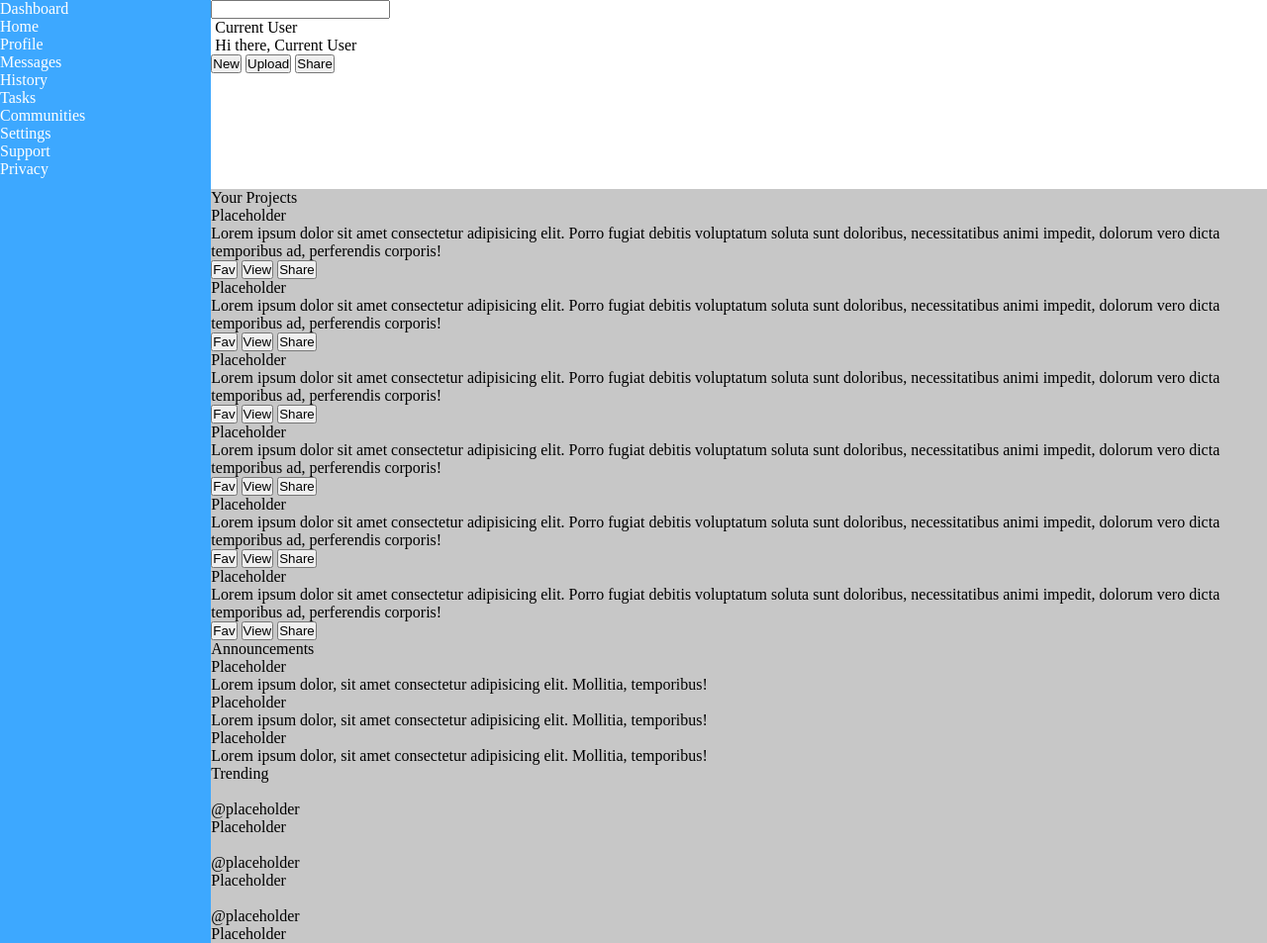
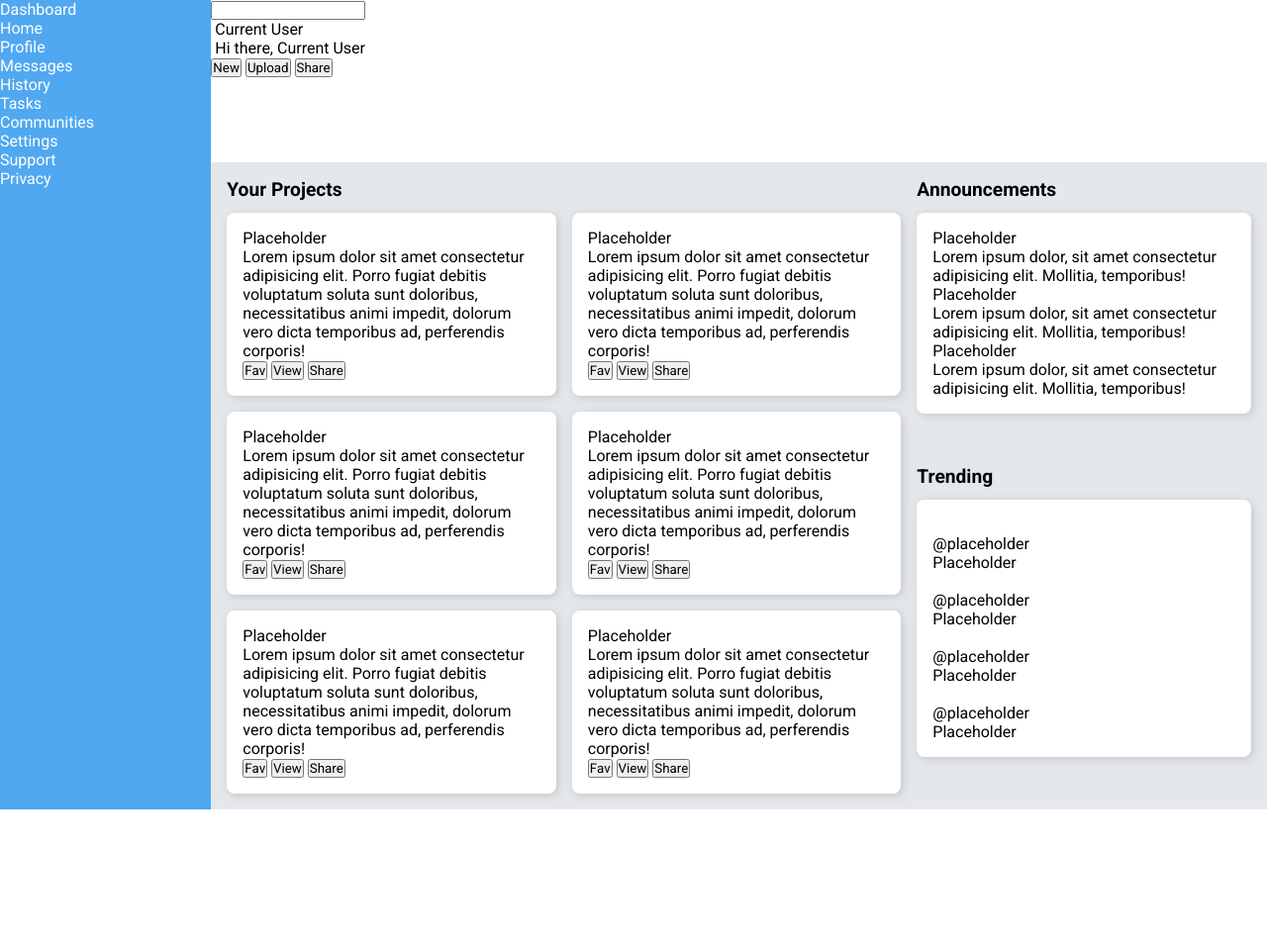
Before and after one commit to KeadonM/06-odin-admin-dashboard, a plain HTML site: page index.html in a window 1280 px wide. Shown: the whole page at 99% size. After the commit the page ends 818 px from the top, so only its background shows below. Drawn offline with Linux system fonts and the light colour scheme.

Commit message:
Add style and layout to main section

```diff
--- a/index.html
+++ b/index.html
@@ -8,6 +8,12 @@
       content="width"
       ="device-width,"
       initial-scale="1.0"
+    />
+    <link rel="preconnect" href="https://fonts.googleapis.com" />
+    <link rel="preconnect" href="https://fonts.gstatic.com" crossorigin />
+    <link
+      href="https://fonts.googleapis.com/css2?family=Roboto:ital,wght@0,400;0,700;1,400;1,700&display=swap"
+      rel="stylesheet"
     />
     <link rel="stylesheet" href="style.css" />
     <script src="script.js" defer></script>
@@ -46,9 +52,10 @@
       </div>
 
       <div class="main">
-        <div class="projects">
+        <div class="section-projects">
           <div class="section-title">Your Projects</div>
-          <div class="project-card">
+          <div class="projects-grid-container">
+            <div class="card project">
               <p class="card-title">Placeholder</p>
               <p class="description">
                 Lorem ipsum dolor sit amet consectetur adipisicing elit. Porro
@@ -62,7 +69,7 @@
                 <button>Share</button>
               </div>
             </div>
-          <div class="project-card">
+            <div class="card project">
               <p class="card-title">Placeholder</p>
               <p class="description">
                 Lorem ipsum dolor sit amet consectetur adipisicing elit. Porro
@@ -76,7 +83,7 @@
                 <button>Share</button>
               </div>
             </div>
-          <div class="project-card">
+            <div class="card project">
               <p class="card-title">Placeholder</p>
               <p class="description">
                 Lorem ipsum dolor sit amet consectetur adipisicing elit. Porro
@@ -90,7 +97,7 @@
                 <button>Share</button>
               </div>
             </div>
-          <div class="project-card">
+            <div class="card project">
               <p class="card-title">Placeholder</p>
               <p class="description">
                 Lorem ipsum dolor sit amet consectetur adipisicing elit. Porro
@@ -104,7 +111,7 @@
                 <button>Share</button>
               </div>
             </div>
-          <div class="project-card">
+            <div class="card project">
               <p class="card-title">Placeholder</p>
               <p class="description">
                 Lorem ipsum dolor sit amet consectetur adipisicing elit. Porro
@@ -118,7 +125,7 @@
                 <button>Share</button>
               </div>
             </div>
-          <div class="project-card">
+            <div class="card project">
               <p class="card-title">Placeholder</p>
               <p class="description">
                 Lorem ipsum dolor sit amet consectetur adipisicing elit. Porro
@@ -133,46 +140,60 @@
               </div>
             </div>
           </div>
-        <div class="announcements">
+        </div>
+        <div class="section-announcements">
           <div class="section-title">Announcements</div>
-          <div class="announcement">
-            <p>Placeholder</p>
+          <div class="card announcement">
+            <ul>
+              <li class="announcement">
+                <p class="card-title">Placeholder</p>
                 <p>
                   Lorem ipsum dolor, sit amet consectetur adipisicing elit.
                   Mollitia, temporibus!
                 </p>
-          </div>
-          <div class="announcement">
-            <p>Placeholder</p>
+              </li>
+              <li class="announcement">
+                <p class="card-title">Placeholder</p>
                 <p>
                   Lorem ipsum dolor, sit amet consectetur adipisicing elit.
                   Mollitia, temporibus!
                 </p>
-          </div>
-          <div class="announcement">
-            <p>Placeholder</p>
+              </li>
+              <li class="announcement">
+                <p class="card-title">Placeholder</p>
                 <p>
                   Lorem ipsum dolor, sit amet consectetur adipisicing elit.
                   Mollitia, temporibus!
                 </p>
+              </li>
+            </ul>
           </div>
         </div>
-        <div class="trending">
+        <div class="section-trending">
           <div class="section-title">Trending</div>
-          <div class="profile">
+          <div class="card trending">
+            <ul>
+              <li class="profile">
                 <img src="" alt="" />
                 <p class="account">@placeholder</p>
                 <p class="name">Placeholder</p>
-          </div>
-          <div class="profile">
+              </li>
+              <li class="profile">
                 <img src="" alt="" />
                 <p class="account">@placeholder</p>
                 <p class="name">Placeholder</p>
-          </div>
-          <div class="profile">
+              </li>
+              <li class="profile">
                 <img src="" alt="" />
                 <p class="account">@placeholder</p>
                 <p class="name">Placeholder</p>
+              </li>
+              <li class="profile">
+                <img src="" alt="" />
+                <p class="account">@placeholder</p>
+                <p class="name">Placeholder</p>
+              </li>
+            </ul>
           </div>
         </div>
       </div>
--- a/style.css
+++ b/style.css
@@ -2,10 +2,11 @@
   margin: 0;
   padding: 0;
   box-sizing: border-box;
+  font-family: "roboto", sans-serif;
 
   --primary-light: rgb(255, 255, 255);
-  --primary-dark: rgb(199, 199, 199);
-  --accent-main: rgb(61, 168, 255);
+  --primary-dark: rgb(229, 232, 235);
+  --accent-main: rgb(80, 168, 240);
   --accent-secondary: rgb(255, 224, 86);
 }
 
@@ -39,4 +40,52 @@
   background-color: var(--primary-dark);
 
   grid-column: 2 / -1;
+
+  display: grid;
+  grid-template-areas:
+    "projects projects announcements"
+    "projects projects announcements"
+    "projects projects trending"
+    "projects projects trending";
+
+  gap: 16px;
+  padding: 16px;
 }
+
+.section-title {
+  font-weight: 700;
+  font-size: 1.2rem;
+  margin-bottom: 12px;
+}
+
+.card {
+  background-color: var(--primary-light);
+  box-shadow: 2px 2px 8px rgba(158, 158, 158, 0.459);
+  border-radius: 8px;
+  padding: 16px;
+}
+
+.card li {
+  list-style-type: none;
+}
+
+.section-projects {
+  grid-area: projects;
+}
+
+.projects-grid-container {
+  display: grid;
+  grid-template-columns: 1fr 1fr;
+  gap: 16px;
+}
+
+.project-card {
+  background-color: var(--primary-light);
+}
+
+.section-announcements {
+  grid-area: announcements;
+}
+.section-trending {
+  grid-area: trending;
+}
```
Lines whose indentation alone changed are shown as unchanged.
